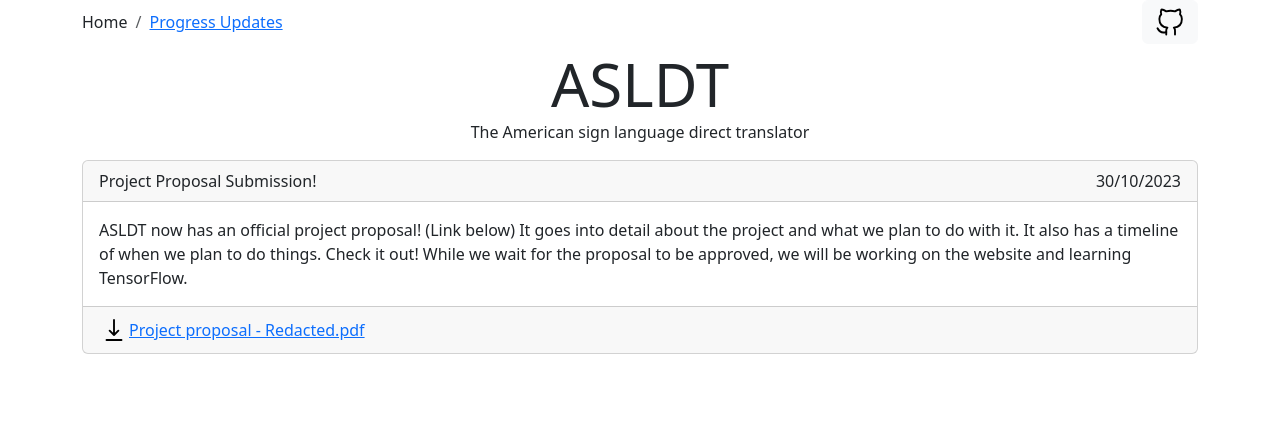
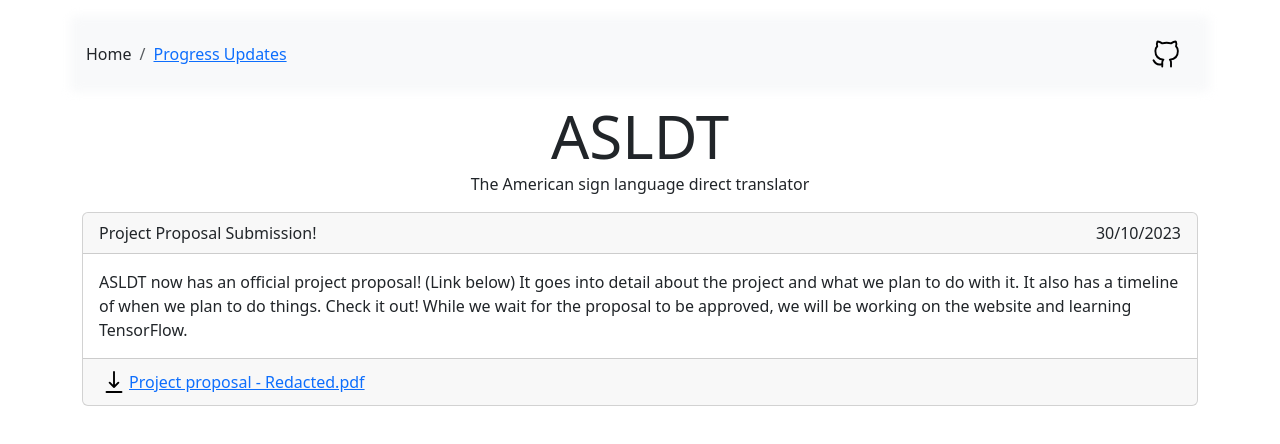
Before and after one commit to EnjoyBacon7/ASLDT, a React (Vite) app: page / in a window 1280 px wide. Shown: the top 444 px of the page. Built offline with nearby package versions, Linux system fonts and the light colour scheme.

Commit message:
Fixed navbar scrolling

```diff
--- /dev/null
+++ b/src/Navbar.css
@@ -0,0 +1,5 @@
+.blurredbackground {
+    -webkit-filter: blur(5px);
+    filter: blur(5px);
+    border-radius: 5px;
+}
--- a/src/Navbar.jsx
+++ b/src/Navbar.jsx
@@ -2,6 +2,8 @@ import github_dark from './assets/github-dark.svg'
 import github_light from './assets/github-light.svg'
 
 import { ThemeContext } from './ThemeProvider';
+
+import './Navbar.css'
 
 import React, { useContext } from 'react'
 
@@ -11,7 +13,10 @@ function Navbar() {
     var gh_icon = theme == 'dark' ? github_light : github_dark
 
     return (
-        <div className='fixed-top d-flex justify-content-between align-items-center container'>
+
+        <div className='fixed-top container mt-3 p-3'>
+            <div className={`blurredbackground bg-${theme} z-n1 position-absolute top-0 start-0 w-100 h-100`}></div>
+            <div className='d-flex justify-content-between align-items-center'>
                 <nav aria-label="breadcrumb">
                     <ol className="breadcrumb m-0">
                         <li className="breadcrumb-item">Home</li>
@@ -24,6 +29,7 @@ function Navbar() {
                     </a>
                 </div>
             </div>
+        </div>
     )
 }
 
--- a/src/Title.jsx
+++ b/src/Title.jsx
@@ -1,6 +1,6 @@
 function Title() {
     return (
-        <div className="text-center mt-5">
+        <div className="text-center" style={{marginTop: 100 + 'px'}}>
             <h1 style={{fontSize: 60 + 'px'}} className="mb-0">ASLDT</h1>
             <p>The American sign language direct translator</p>
         </div>
--- a/src/Update_cmpnt.jsx
+++ b/src/Update_cmpnt.jsx
@@ -3,16 +3,15 @@ import download_dark from './assets/download-dark.svg'
 
 import { ThemeContext } from './ThemeProvider'
 
-import React, {useContext} from 'react'
+import React, { useContext } from 'react'
 
-function Update_cmpnt({ title, body, date, downloadableContent}) {
+function Update_cmpnt({ title, body, date, downloadableContent }) {
 
     const { theme } = useContext(ThemeContext)
     var download_icon = theme == 'dark' ? download_light : download_dark
 
     return (
-        <div>
-            <div className="card">
+        <div className="card mb-3">
             <div className="card-header d-flex justify-content-between">
                 <span>{title}</span>
                 <span>{date}</span>
@@ -27,7 +26,6 @@ function Update_cmpnt({ title, body, date, downloadableContent}) {
                 </a>
             </div>
         </div>
-        </div>
     )
 }
 
```
Lines whose indentation alone changed are shown as unchanged.
